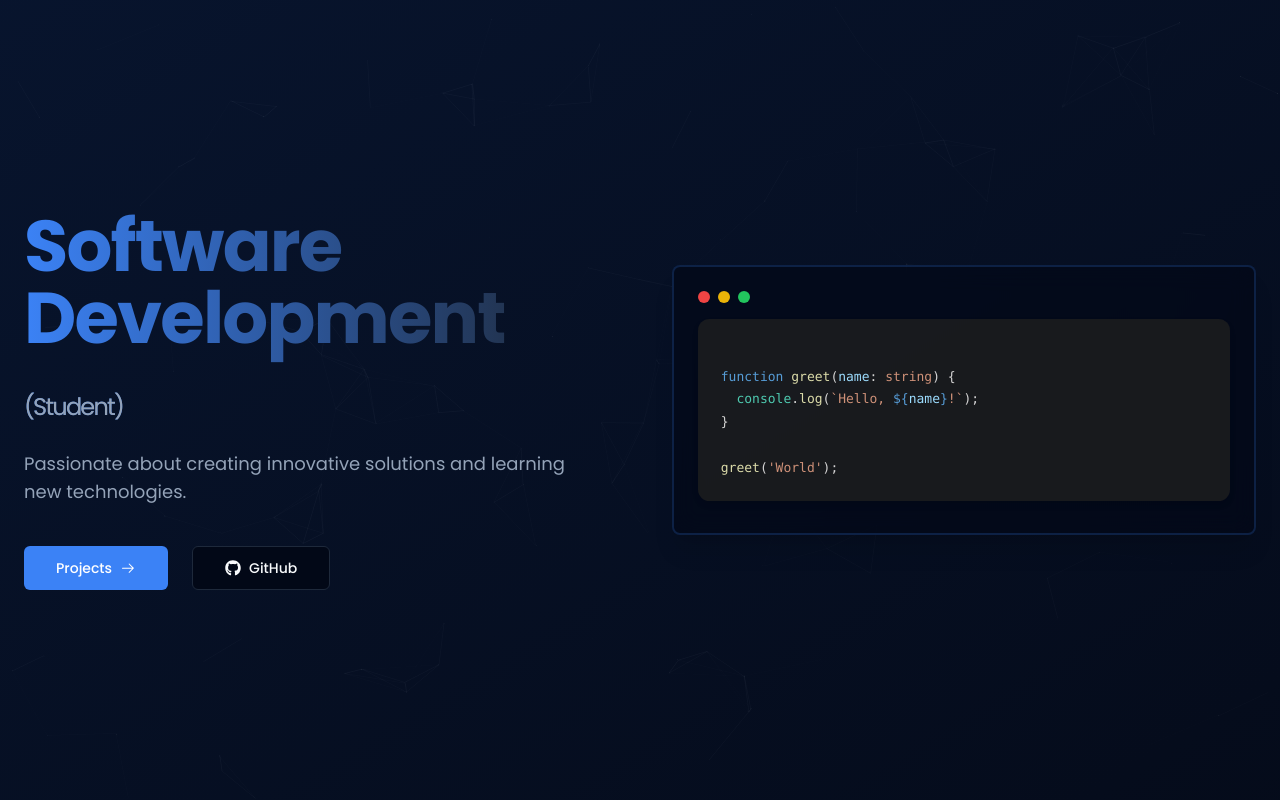
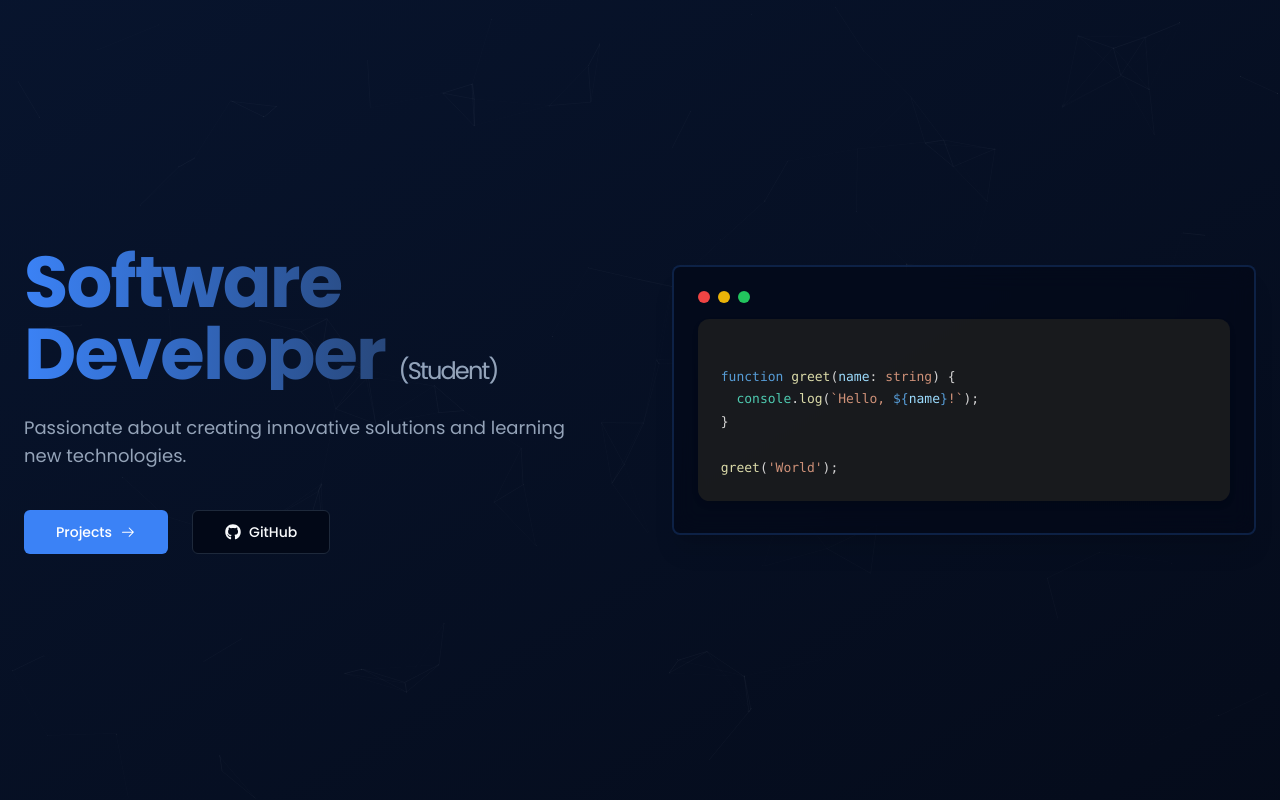
Before and after one commit to Maurokrekels/portfolio-website, a Next.js app: page / in a window 1280 px wide. Shown: the top 800 px of the page. Built offline with nearby package versions, Linux system fonts and the light colour scheme.

Commit message:
Update index.tsx

```diff
--- a/components/hero/index.tsx
+++ b/components/hero/index.tsx
@@ -23,7 +23,7 @@ export default function Hero() {
                         className="lg:pr-8"
                     >
                         <h1 className="text-5xl font-extrabold tracking-tight sm:text-7xl bg-clip-text text-transparent bg-gradient-to-r from-primary to-secondary">
-                            Software Development{' '}
+                            Software Developer{' '}
                             <span className="text-2xl font-normal text-muted-foreground">
                                 (Student)
                             </span>
```
